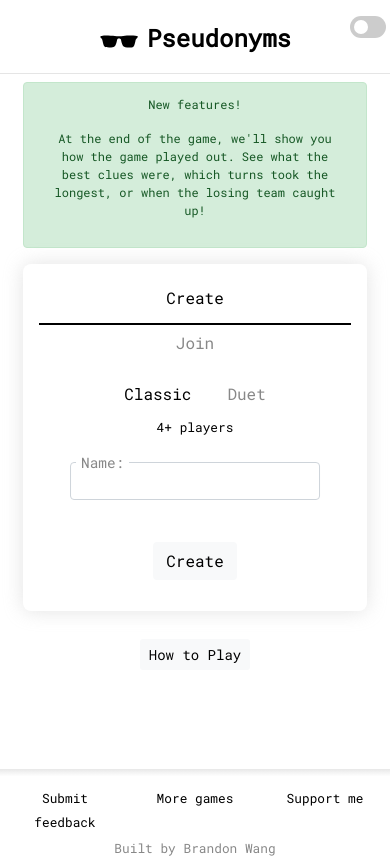
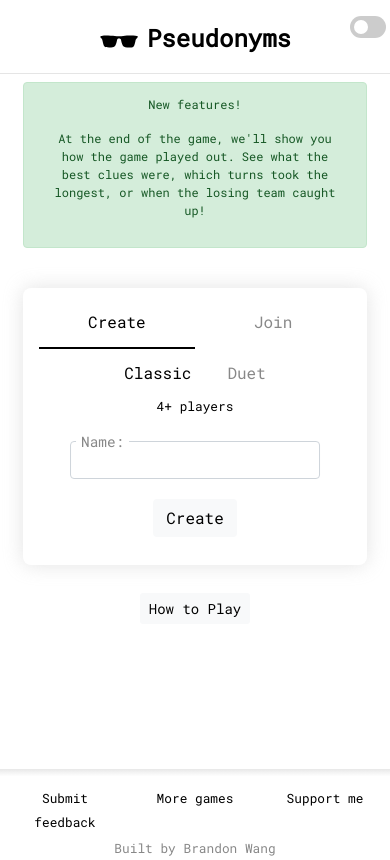
Before and after one commit to coconut750750/pseudonyms, a React (Create React App) app in the folder client/: page / in a window 390 px wide. Built offline with nearby package versions, Linux system fonts and the light colour scheme.

Commit message:
implement rejoin on client

```diff
--- a/client/src/components/GameForm/GameForm.css
+++ b/client/src/components/GameForm/GameForm.css
@@ -10,9 +10,6 @@
 
 .game-form .tabs .tab {
     padding: 0;
-    /*border-top-left-radius: 4px;*/
-    /*border-top-right-radius: 4px;*/
-    /*box-shadow: 1px -2px 1px 1px #00000022;*/
 }
 
 .game-form .tabs .tab {
@@ -45,14 +42,13 @@
     appearance: none;
     display: block;
     width: 100%;
-    min-height: 225px;
+    min-height: 200px;
     overflow: hidden;
     position: relative;
     padding-top: 0.25rem;
 }
 
 .game-form .tab-content .form {
-    /*margin-top: 1rem;*/
     position: absolute;
     width: 80%;
     max-width: 500px;
@@ -81,8 +77,8 @@
 .form-error {
     color: red;
     font-size: 75%;
-    min-height: 36px;
-    margin-bottom: 6px;
+    min-height: 20px;
+    margin-bottom: 0px;
 }
 
 .game-code-input input[type="text"] {
--- /dev/null
+++ b/client/src/components/GameForm/Rejoin.js
@@ -0,0 +1,58 @@
+import React, { useState, useEffect } from 'react';
+
+import { checkName } from '../../api/register';
+import { CLASSIC, DUET } from '../..//utils/const';
+
+function Rejoin({
+  join,
+}) {
+  const [rejoinData, setRejoinData] = useState(undefined);
+  const [error, setError] = useState("");
+
+  useEffect(() => {
+    const { gameCode, name } = JSON.parse(localStorage.getItem("previous_game") || '{}');
+    if (gameCode === undefined || name === undefined) {
+      return;
+    }
+    checkName(name, gameCode).then(res => {
+      setRejoinData({ gameCode, name, mode: res.mode });
+    }).catch(res => {
+      localStorage.setItem('previous_game', JSON.stringify('{}'));
+    });
+
+  }, []);
+
+  const joinGame = async () => {
+    checkName(rejoinData.name, rejoinData.gameCode).then(res => {
+      join(rejoinData.gameCode, rejoinData.name, rejoinData.mode);
+    }).catch(res => {
+      setError(res.message);
+    });
+  };
+
+  if (rejoinData === undefined) {
+    return <></>;
+  }
+
+  return (
+    <div className="game-form elevated">
+      <div className="tabs row d-flex justify-content-center">
+        <div className="col tab selected">
+          <h6 className="tab-label">Rejoin</h6>
+        </div>
+      </div>
+      <div className="tab-content row d-flex justify-content-center">
+        <div className="form">
+            <h6 className="pt-2">{rejoinData.mode === CLASSIC ? "Classic" : "Duet"}</h6>
+            <h6 className="pt-2">Game Code: {rejoinData.gameCode}</h6>
+            <h6 className="pt-2">Name: {rejoinData.name}</h6>
+
+            <p className="form-error">{error}</p>
+            <button onClick={joinGame} className="btn mb-2">Rejoin</button>
+        </div>
+      </div>
+    </div>
+  );
+}
+
+export default Rejoin;
--- a/client/src/components/GameForm/index.js
+++ b/client/src/components/GameForm/index.js
@@ -4,11 +4,19 @@ import './GameForm.css';
 
 import Create from './Create';
 import Join from './Join';
+import Rejoin from './Rejoin';
 
+export default function GameForm({
+  urlCode,
+  setGame,
+}) {
+  const setGameWrapper = (gameCode, name, mode) => {
+    localStorage.setItem('previous_game', JSON.stringify({ gameCode, name }));
+    setGame(gameCode, name, mode);
+  };
 
-export default function GameForm(props) {
-  const create = <Create setGame={props.setGame}/>;
-  const join = <Join urlGameCode={props.urlCode} join={props.setGame}/>;
+  const create = <Create setGame={setGameWrapper}/>;
+  const join = <Join urlGameCode={urlCode} join={setGameWrapper}/>;
 
   const tabLabels = ["Create", "Join"];
   const tabs = [create, join];
@@ -16,12 +24,16 @@ export default function GameForm(props) {
   const [tab, setTab] = useState(0);
 
   useEffect(() => {
-    if (props.urlCode !== undefined) {
+    if (urlCode !== undefined) {
       setTab(1);
     }
-  }, [props.urlCode]);
+  }, [urlCode]);
 
   return (
+    <>
+      <Rejoin join={setGameWrapper}/>
+      <br/>
+
       <div className="game-form elevated">
         <div className="tabs row d-flex justify-content-center">
           {tabLabels.map((t, i) => (
@@ -38,5 +50,6 @@ export default function GameForm(props) {
           ))}
         </div>
       </div>
+    </>
   );
 }
--- a/client/src/views/Home.css
+++ b/client/src/views/Home.css
@@ -16,8 +16,4 @@
     #home > div {
         flex-direction: column;
     }
-
-    #home .col {
-        flex-basis: unset;
-    }
 }
```
Lines whose indentation alone changed are shown as unchanged.
